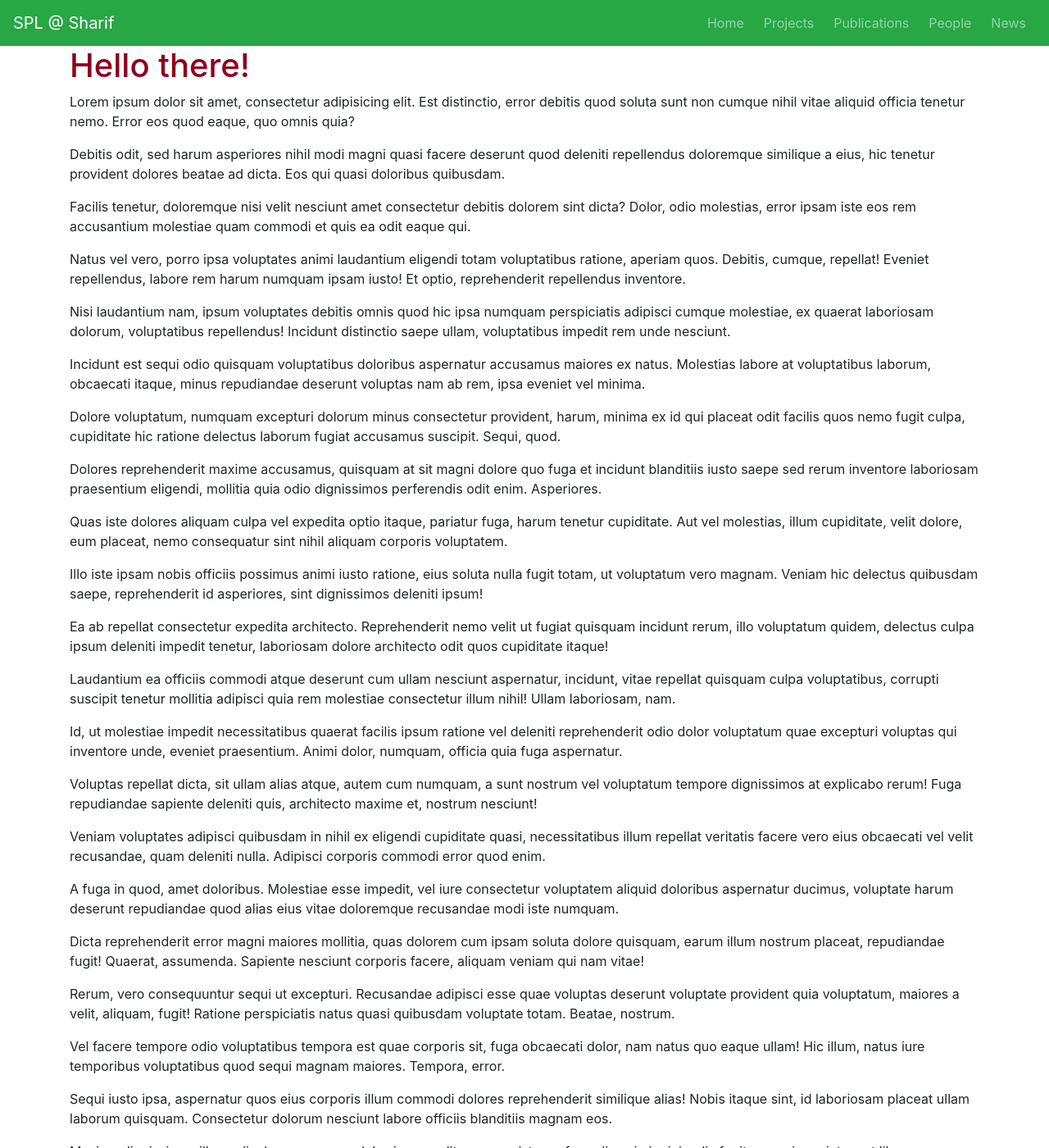
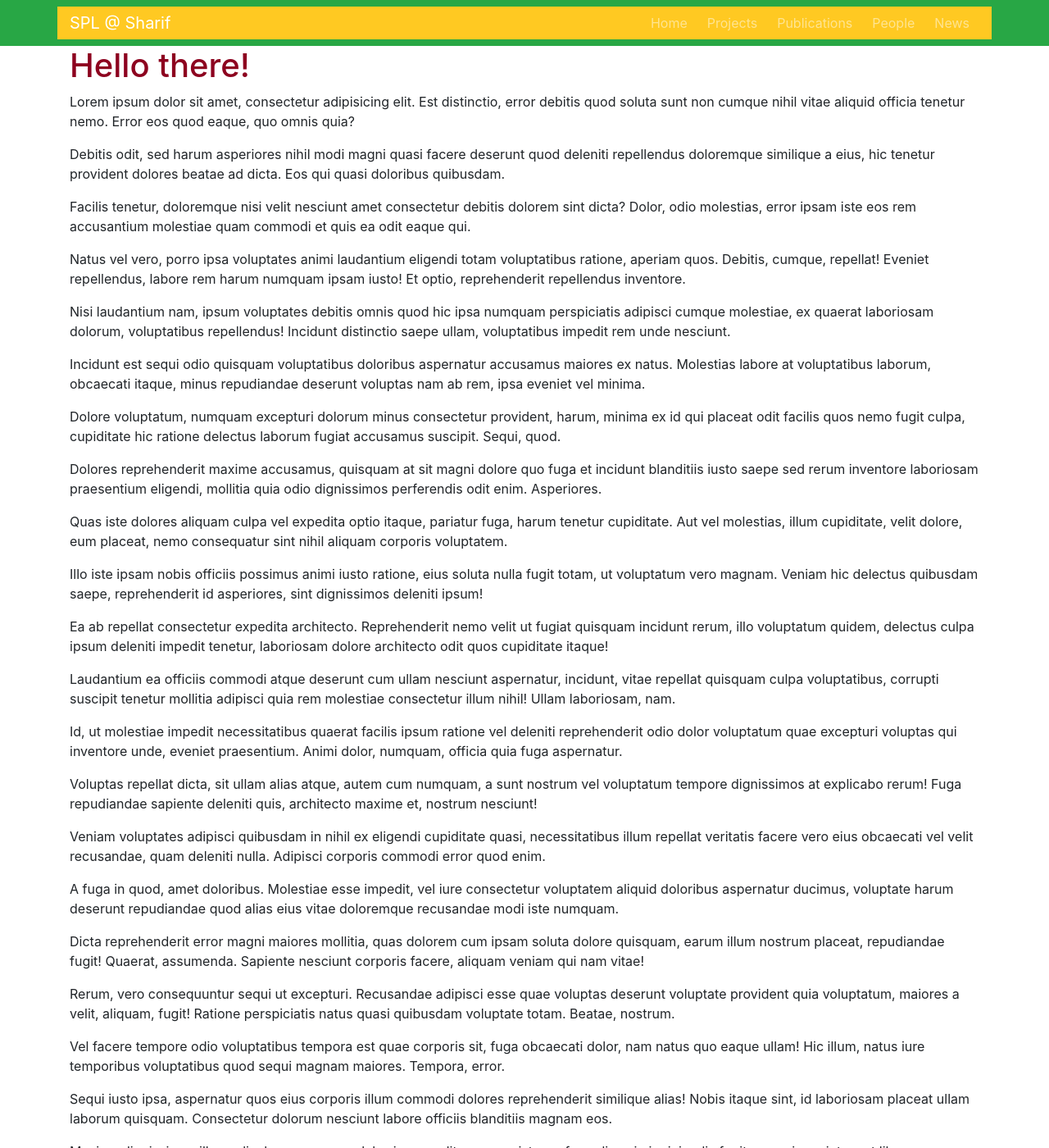
Before and after one commit to mmsamiei/spl-site, a Jekyll site: the page built from index.html, in a window 1280 px wide and 1400 px high. Shown: the whole window at 82% size. Built offline with Jekyll 4.4.1, drawn with Linux system fonts in a browser that asks for light colours; nearby versions of some CDN libraries.

Commit message:
begining of sunday!

```diff
--- a/_includes/footer.html
+++ b/_includes/footer.html
@@ -1,7 +1,7 @@
 <!-- JS -->
 
 <!-- Footer -->
-<footer class="mt-5 pt-5 pb-5 bg-success text-white">
+<footer class="mt-5 pt-5 pb-5 bg-custom-color text-white">
   <div class="container">
     <div class="row">
       <div class="col-lg-5 col-xs-12">
--- a/_includes/header.html
+++ b/_includes/header.html
@@ -1,4 +1,5 @@
 <nav class="navbar navbar-expand-md bg-success navbar-dark sticky-top">
+  <div class="container bg-custom-color">
   <a class="navbar-brand" href="#">SPL @ Sharif</a>
   <button class="navbar-toggler" type="button" data-toggle="collapse" data-target="#collapsibleNavbar">
     <span class="navbar-toggler-icon"></span>
@@ -21,5 +22,5 @@
         <a class="nav-link" href="#">News</a>
       </li>
     </ul>
-  </div>
+    </div>
 </nav>
--- a/_layouts/default.html
+++ b/_layouts/default.html
@@ -1,9 +1,15 @@
 <!DOCTYPE html>
 <html lang="en">
 {% include head.html %}
+
 <body>
   {% include header.html %}
+  <div class="container">
+    <div class="row">
       {{ content }}
+    </div>
+  </div>
   {% include footer.html %}
 </body>
+
 </html>
--- a/css/custom/_variables.scss
+++ b/css/custom/_variables.scss
@@ -1 +1,4 @@
 $primary: #8d021f; // burgundy
+$theme-colors: (
+  "custom-color": #FFC922
+);
--- a/index.html
+++ b/index.html
@@ -2,7 +2,7 @@
 layout: default
 ---
 
-<div class="container">
+<div class="container-fluid">
   <div class="row">
     <div class="col">
       <h1 class="text-primary">Hello there!</h1>
```
Also changed, not shown: 2 other files. Lines whose indentation alone changed are shown as unchanged.
